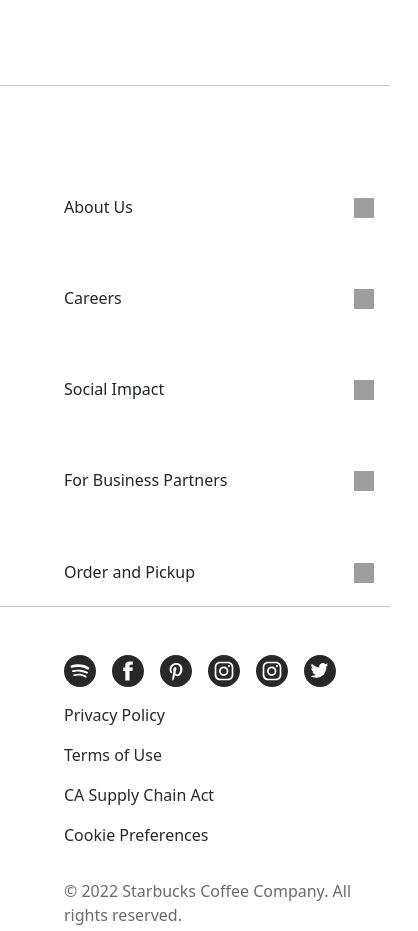
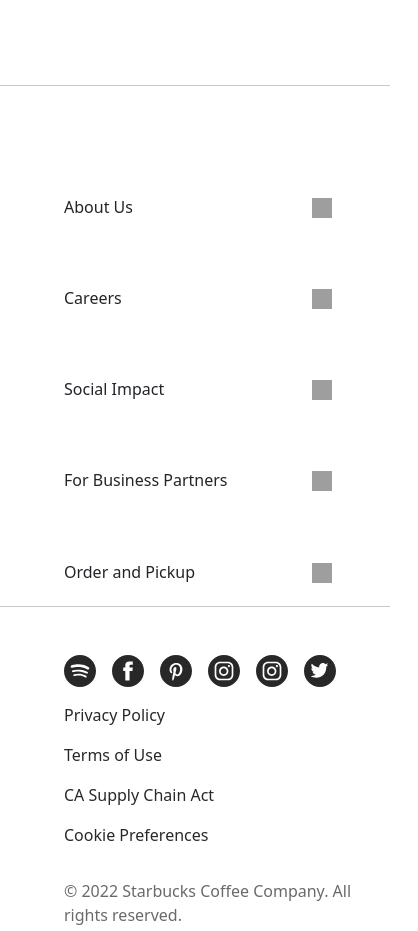
Before and after one commit to ajithev400/Starbucks-clone, a plain HTML site: page index.html in a window 390 px wide. Shown: the part 3940-4871 px from the top of the page, 418 px wide, since content can reach past the window. Drawn offline with nearby package versions, Linux system fonts and the light colour scheme; grey boxes are pictures that could not be loaded.

Commit message:
updated footer

```diff
--- a/assets/style/style.css
+++ b/assets/style/style.css
@@ -410,4 +410,8 @@ section{
     .footer-policy-section span{
         display: none;
     }
+    .footer-items{
+        max-width: 372px;
+    }
+
 }
```
